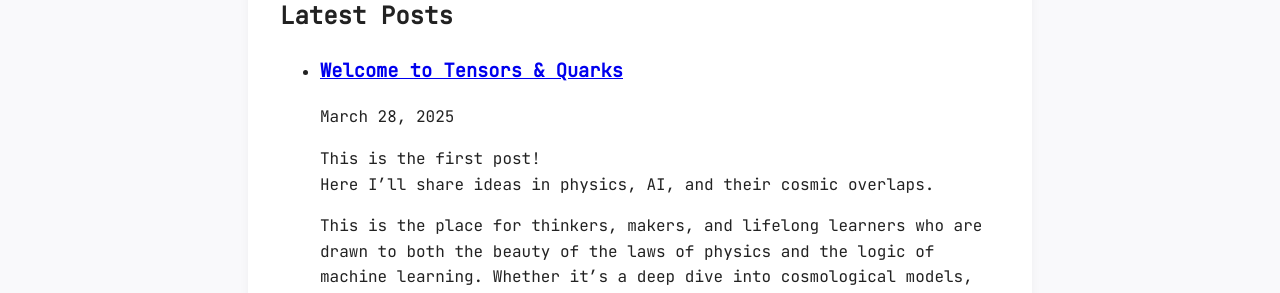
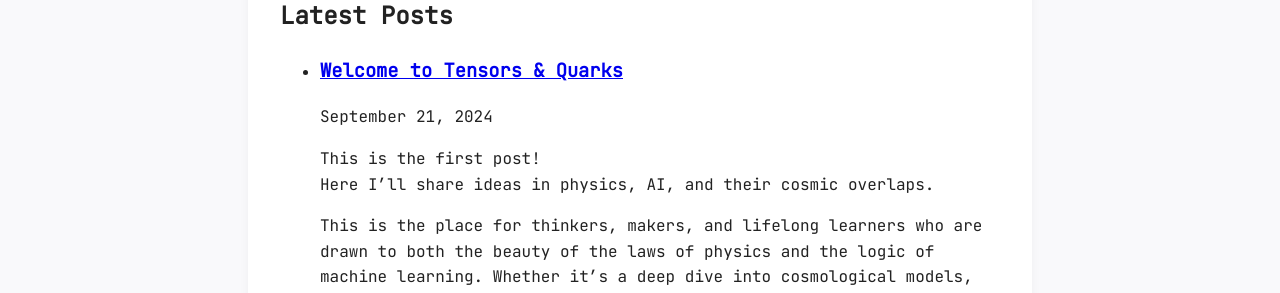
Before and after one commit to Raahul-Thakur/tensorandquarks.github.io, a Jekyll site: the page built from index.md, in a window 1280 px wide. Shown: the part 436-729 px from the top of the page. Built offline with Jekyll 4.4.1, drawn with Linux system fonts in a browser that asks for light colours.

Commit message:
Update and rename 2025-03-28-welcome.md to 2024-09-21-welcome.md

```diff
--- a/_posts/2025-03-28-welcome.md
+++ b/_posts/2024-09-21-welcome.md
@@ -1,7 +1,7 @@
 ---
 layout: default
 title: "Welcome to Tensors & Quarks"
-date: 2025-03-28
+date: 2024-09-21
 ---
 
 This is the first post!
```
